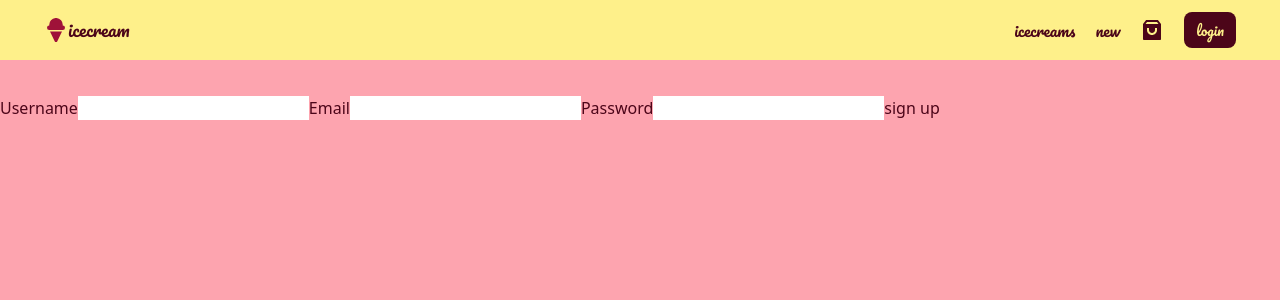
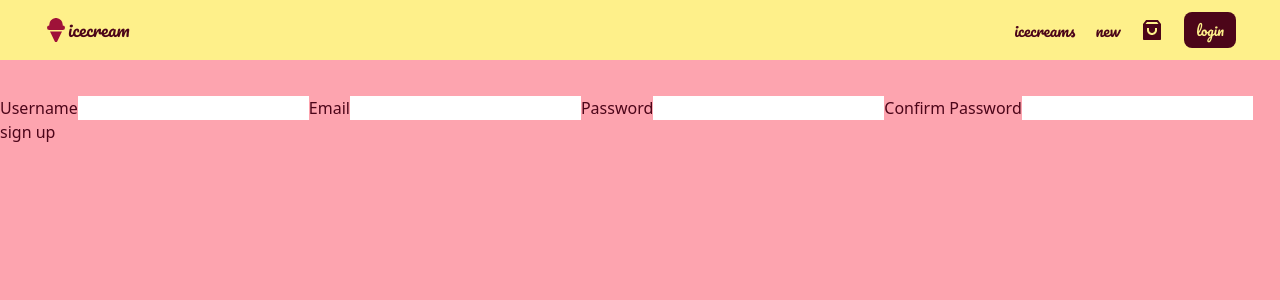
Before and after one commit to UraDev1203/Icecream-shop, a React (Vite) app: page /signup in a window 1280 px wide. Shown: the top 300 px of the page. Built offline with nearby package versions, Linux system fonts and the light colour scheme; no server answers.

Commit message:
Add confirm password in the signup form

```diff
--- a/src/components/SignupForm.jsx
+++ b/src/components/SignupForm.jsx
@@ -7,7 +7,8 @@ export default function SignupForm() {
     register,
     handleSubmit,
     reset,
-    // formtate: { errors },
+    formState: { errors },
+    getValues,
   } = useForm({ mode: "onBlur" });
 
   const onSubmit = (data) => {
@@ -31,19 +32,36 @@ export default function SignupForm() {
         type="text"
         {...register("displayName", { required: "Username is required" })}
       />
+      {errors.displayName && <p>{errors.displayName.message}</p>}
       <label htmlFor="email">Email</label>
       <input
         type="email"
         {...register("email", { required: "Email is required" })}
       />
+      {errors.email && <p>{errors.email.message}</p>}
       <label htmlFor="password">Password</label>
       <input
         type="password"
         {...register("password", {
           required: "Password is required",
-          minLength: 6,
+          minLength: {
+            value: 6,
+            message: "Password must have at least 6 characters",
+          },
         })}
       />
+      {errors.password && <p>{errors.password.message}</p>}
+      <label htmlFor="confirmPassword">Confirm Password</label>
+      <input
+        type="password"
+        {...register("confirmPassword", {
+          validate: (value) => {
+            const { password } = getValues();
+            return value === password || "Passwords do not match";
+          },
+        })}
+      />
+      {errors.confirmPassword && <p>{errors.confirmPassword.message}</p>}
       {!isLoading && <button type="submit">sign up</button>}
       {isLoading && <button disabled>loading</button>}
       {error && <p>{error.message}</p>}
```
